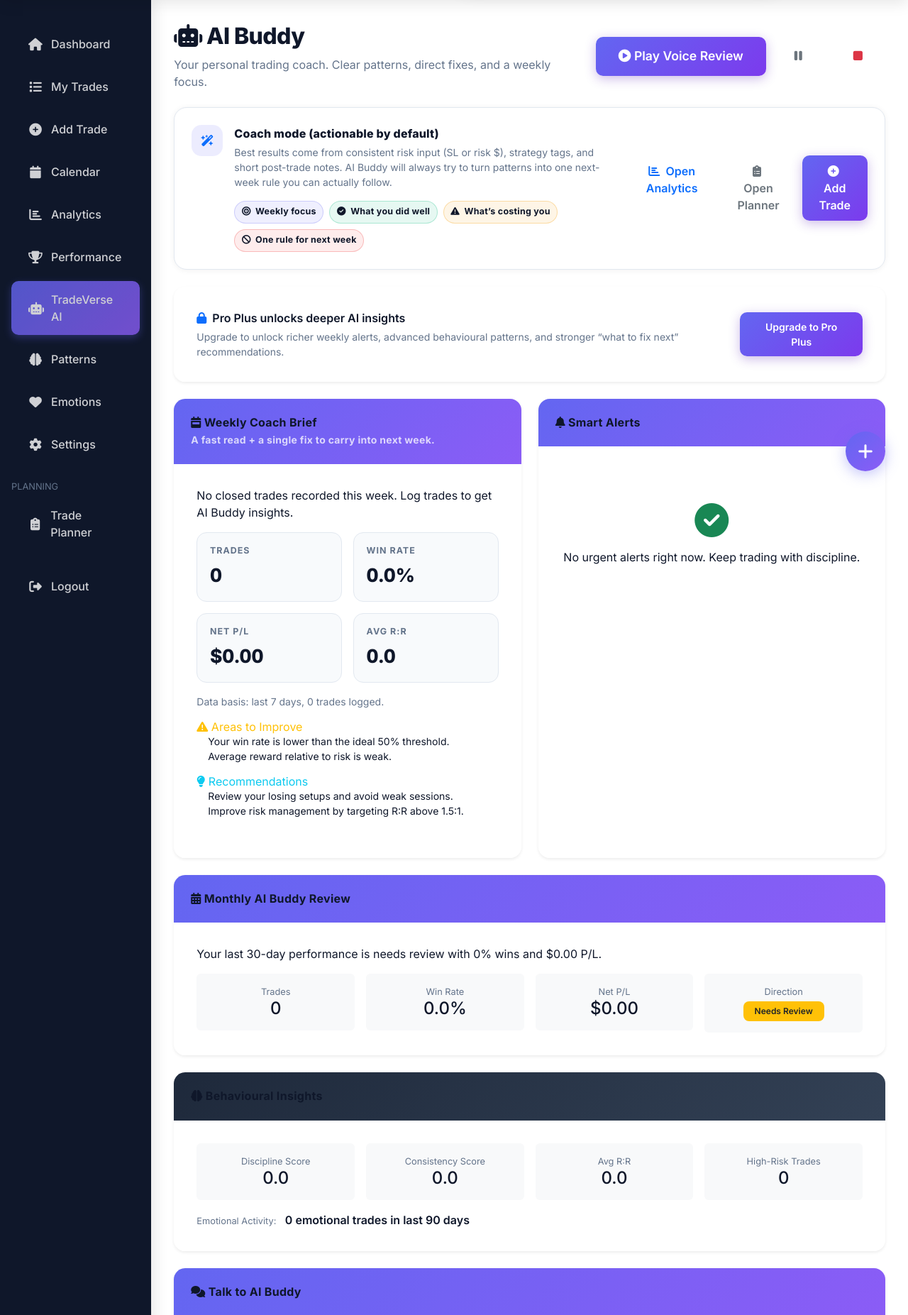
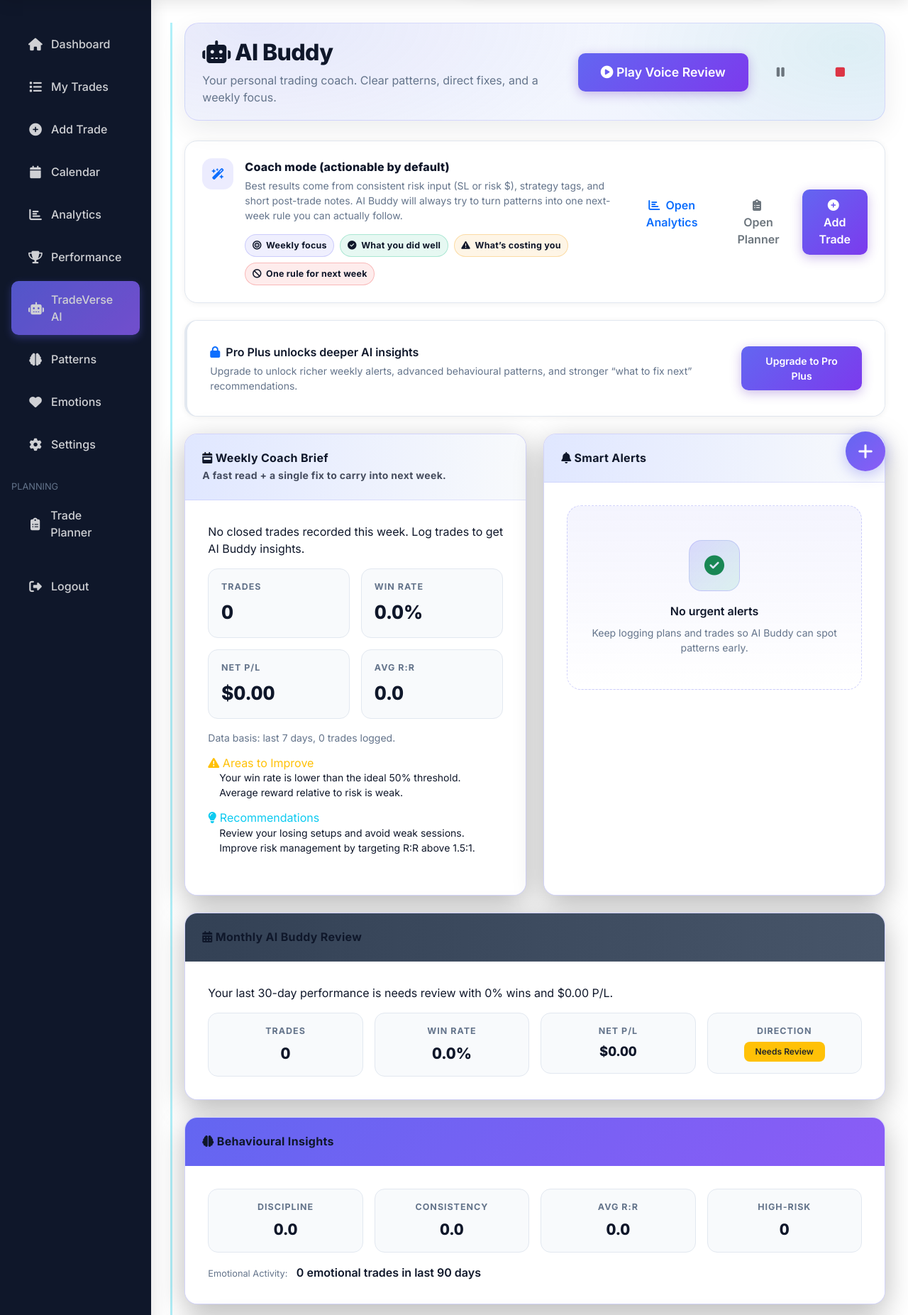
Before and after one commit to Nathan30302/TradeVerse, a Flask app: page /dashboard/ai in a window 1280 px wide; the page is wider, and only the part inside the window is pictured. Shown: the part 104-1957 px from the top of that part at 71% size. Run offline with Flask 3, Linux system fonts and the light colour scheme; the visitor is signed in with stand-in values (Sample User, id 1); data comes from the database, SQL or seed files in the repository; data that the repository does not hold is empty; some libraries are stand-ins or nearby versions.

Commit message:
feat(ui): hero header strip, AI cockpit panels, premium lists
Co-authored-by: Cursor <cursoragent@cursor.com>

```diff
--- a/app/templates/base.html
+++ b/app/templates/base.html
@@ -1184,6 +1184,99 @@
 
         .tv-surface.soft {
             box-shadow: 0 1px 8px rgba(0,0,0,0.06);
+        }
+
+        /* Hero-style header strip (dashboard, trades, planner, AI) */
+        .tv-page-hero {
+            position: relative;
+            border-radius: 20px;
+            padding: 1.35rem 1.5rem 1.25rem;
+            margin-bottom: 1.75rem;
+            overflow: hidden;
+            border: 1px solid rgba(99, 102, 241, 0.22);
+            background:
+                radial-gradient(900px 420px at 12% 0%, rgba(99, 102, 241, 0.14), transparent 55%),
+                radial-gradient(700px 380px at 92% 30%, rgba(16, 185, 129, 0.10), transparent 50%),
+                linear-gradient(135deg, rgba(15, 23, 42, 0.55) 0%, rgba(15, 23, 42, 0.35) 100%);
+            box-shadow: 0 14px 48px rgba(0, 0, 0, 0.22);
+        }
+
+        .tv-page-hero::before {
+            content: "";
+            position: absolute;
+            inset: 0;
+            background-image:
+                linear-gradient(rgba(255,255,255,0.045) 1px, transparent 1px),
+                linear-gradient(90deg, rgba(255,255,255,0.045) 1px, transparent 1px);
+            background-size: 28px 28px;
+            opacity: 0.4;
+            pointer-events: none;
+        }
+
+        .tv-page-hero .page-header {
+            margin-bottom: 0 !important;
+            position: relative;
+            z-index: 1;
+        }
+
+        .tv-page-hero .page-title {
+            text-shadow: 0 2px 24px rgba(0,0,0,0.35);
+        }
+
+        body[data-theme="light"] .tv-page-hero {
+            background:
+                radial-gradient(900px 420px at 10% 0%, rgba(99, 102, 241, 0.12), transparent 55%),
+                radial-gradient(700px 380px at 95% 25%, rgba(16, 185, 129, 0.08), transparent 50%),
+                linear-gradient(135deg, #f8fafc 0%, #eef2ff 100%);
+            border-color: rgba(99, 102, 241, 0.18);
+            box-shadow: 0 12px 36px rgba(15, 23, 42, 0.08);
+        }
+
+        body[data-theme="light"] .tv-page-hero .page-title {
+            color: #0f172a;
+            text-shadow: none;
+        }
+
+        body[data-theme="blue"] .tv-page-hero {
+            border-color: rgba(56, 189, 248, 0.28);
+        }
+
+        /* Tables: optional premium shell */
+        .table-container.tv-table-premium {
+            border: 1px solid rgba(99, 102, 241, 0.18);
+            box-shadow: 0 8px 32px rgba(0, 0, 0, 0.18);
+        }
+
+        .table-container.tv-table-premium .table thead th {
+            background: linear-gradient(180deg, var(--bg-secondary), var(--card-bg));
+            border-bottom: 1px solid rgba(99, 102, 241, 0.12);
+        }
+
+        .table-container.tv-table-premium .tv-clickrow:active {
+            background: rgba(99, 102, 241, 0.08);
+        }
+
+        /* Empty states */
+        .tv-empty-well {
+            padding: 2.75rem 1.5rem;
+            text-align: center;
+            border-radius: 20px;
+            border: 1px dashed rgba(99, 102, 241, 0.28);
+            background: linear-gradient(180deg, rgba(99, 102, 241, 0.07), transparent);
+        }
+
+        .tv-empty-well .tv-empty-icon {
+            width: 72px;
+            height: 72px;
+            margin: 0 auto 1rem;
+            border-radius: 18px;
+            display: flex;
+            align-items: center;
+            justify-content: center;
+            font-size: 1.75rem;
+            color: var(--primary-light, #7c3aed);
+            background: linear-gradient(135deg, rgba(99, 102, 241, 0.2), rgba(16, 185, 129, 0.12));
+            border: 1px solid rgba(99, 102, 241, 0.22);
         }
 
         .tv-chip {
--- a/app/templates/dashboard/ai.html
+++ b/app/templates/dashboard/ai.html
@@ -2,8 +2,60 @@
 
 {% block title %}AI Buddy - {{ app_name }}{% endblock %}
 
+{% block extra_css %}
+<style>
+  /* Cockpit / control-room framing for AI Buddy */
+  .tv-cockpit {
+    position: relative;
+  }
+  @media (min-width: 768px) {
+    .tv-cockpit {
+      border-left: 3px solid rgba(34, 211, 238, 0.35);
+      padding-left: 1.1rem;
+      margin-left: -0.35rem;
+    }
+  }
+  .tv-hud-panel {
+    border: 1px solid rgba(99, 102, 241, 0.28) !important;
+    box-shadow: 0 12px 40px rgba(0, 0, 0, 0.28), inset 0 1px 0 rgba(255,255,255,0.04);
+    border-radius: 18px;
+    overflow: hidden;
+  }
+  .tv-hud-panel > .card-header:not(.bg-primary):not(.bg-secondary):not(.bg-gradient-primary):not(.bg-dark) {
+    background: linear-gradient(90deg, rgba(30, 41, 59, 0.96), rgba(15, 23, 42, 0.92)) !important;
+    color: #f8fafc !important;
+    border-bottom: 1px solid rgba(99, 102, 241, 0.22) !important;
+  }
+  body[data-theme="light"] .tv-hud-panel > .card-header:not(.bg-primary):not(.bg-secondary):not(.bg-dark) {
+    background: linear-gradient(90deg, #e0e7ff, #f8fafc) !important;
+    color: #0f172a !important;
+    border-bottom: 1px solid rgba(99, 102, 241, 0.15) !important;
+  }
+  .tv-hud-panel > .card-header.bg-primary {
+    background: linear-gradient(90deg, #4f46e5, #6366f1) !important;
+    border-bottom: 1px solid rgba(255,255,255,0.12) !important;
+  }
+  .tv-hud-panel > .card-header.bg-secondary {
+    background: linear-gradient(90deg, #334155, #475569) !important;
+    border-bottom: 1px solid rgba(255,255,255,0.08) !important;
+  }
+  .tv-hud-panel > .card-header.bg-gradient-primary {
+    background: linear-gradient(90deg, #4f46e5, #7c3aed) !important;
+    color: #fff !important;
+    border-bottom: none !important;
+  }
+  .tv-cockpit .list-group-item {
+    background: var(--card-bg);
+    border-color: var(--card-border);
+    color: var(--text-primary);
+  }
+</style>
+{% endblock %}
+
 {% block content %}
-<div class="page-header mb-4">
+<div class="tv-cockpit">
+<div class="tv-page-hero">
+    <div class="page-header">
         <div class="row align-items-center">
             <div class="col">
                 <h1 class="page-title mb-2">
@@ -22,6 +74,7 @@
                     <button id="voiceStopBtn" class="btn btn-outline-danger btn-lg" type="button" title="Stop">
                         <i class="fas fa-stop"></i>
                     </button>
+                </div>
             </div>
         </div>
     </div>
@@ -57,7 +110,7 @@
 
 {% set sub = current_user.effective_subscription() %}
 {% if sub.tier not in ['pro_plus', 'elite', 'owner'] %}
-<div class="card border-0 shadow-sm mb-4" style="border-left: 4px solid #6366f1;">
+<div class="card tv-surface soft mb-4" style="border-left: 4px solid #6366f1;">
     <div class="card-body d-flex flex-column flex-md-row align-items-start align-items-md-center justify-content-between gap-3">
         <div>
             <div class="fw-semibold mb-1"><i class="fas fa-lock me-2 text-primary"></i>Pro Plus unlocks deeper AI insights</div>
@@ -100,7 +153,7 @@
 <div class="row g-4 mb-4">
 
     <div class="col-lg-6">
-        <div class="card border-0 shadow-sm h-100">
+        <div class="card border-0 h-100 tv-surface tv-hud-panel">
             <div class="card-header">
                 <h5 class="mb-0"><i class="fas fa-calendar-week"></i> Weekly Coach Brief</h5>
                 <div class="small opacity-75 mt-1">A fast read + a single fix to carry into next week.</div>
@@ -176,7 +229,7 @@
     </div>
 
     <div class="col-lg-6">
-        <div class="card border-0 shadow-sm h-100">
+        <div class="card border-0 h-100 tv-surface tv-hud-panel">
             <div class="card-header bg-gradient-primary text-white">
                 <h5 class="mb-0"><i class="fas fa-bell"></i> Smart Alerts</h5>
             </div>
@@ -194,9 +247,10 @@
                         {% endfor %}
                     </ul>
                 {% else %}
-                    <div class="text-center py-5">
-                        <i class="fas fa-check-circle fa-3x text-success mb-3"></i>
-                        <p class="mb-0">No urgent alerts right now. Keep trading with discipline.</p>
+                    <div class="tv-empty-well py-5">
+                        <div class="tv-empty-icon mx-auto"><i class="fas fa-check-circle text-success"></i></div>
+                        <p class="mb-0 fw-semibold">No urgent alerts</p>
+                        <p class="small tv-muted mb-0 mt-2">Keep logging plans and trades so AI Buddy can spot patterns early.</p>
                     </div>
                 {% endif %}
             </div>
@@ -212,7 +266,7 @@
 
     {% if best_strategy and best_strategy is mapping %}
     <div class="col-md-4">
-        <div class="card border-0 shadow-sm h-100">
+        <div class="card border-0 h-100 tv-surface soft">
             <div class="card-body text-center">
                 <i class="fas fa-trophy fa-2x text-warning mb-2"></i>
                 <h6 class="text-muted">Best Strategy</h6>
@@ -228,7 +282,7 @@
 
     {% if worst_strategy and worst_strategy is mapping %}
     <div class="col-md-4">
-        <div class="card border-0 shadow-sm h-100">
+        <div class="card border-0 h-100 tv-surface soft">
             <div class="card-body text-center">
                 <i class="fas fa-skull-crossbones fa-2x text-danger mb-2"></i>
                 <h6 class="text-muted">Weakest Strategy</h6>
@@ -244,7 +298,7 @@
 
     {% if best_instrument and best_instrument is mapping %}
     <div class="col-md-4">
-        <div class="card border-0 shadow-sm h-100">
+        <div class="card border-0 h-100 tv-surface soft">
             <div class="card-body text-center">
                 <i class="fas fa-chart-line fa-2x text-primary mb-2"></i>
                 <h6 class="text-muted">Best Instrument</h6>
@@ -264,7 +318,7 @@
 {# ------------------------------------------------------------------ #}
 {# Monthly Review                                                      #}
 {# ------------------------------------------------------------------ #}
-<div class="card border-0 shadow-sm mb-4">
+<div class="card border-0 mb-4 tv-surface tv-hud-panel">
     <div class="card-header bg-secondary text-white">
         <h5 class="mb-0"><i class="fas fa-calendar-alt"></i> Monthly AI Buddy Review</h5>
     </div>
@@ -272,27 +326,27 @@
         <p class="mb-3">{{ monthly_summary }}</p>
         <div class="row g-3">
             <div class="col-md-3 col-6">
-                <div class="insight-card bg-light p-3 rounded text-center">
-                    <small class="text-muted d-block">Trades</small>
-                    <div class="h4 mb-0">{{ monthly_stats.get('total_trades', 0) }}</div>
+                <div class="tv-kpi text-center">
+                    <div class="label">Trades</div>
+                    <div class="value" style="font-size:1.35rem">{{ monthly_stats.get('total_trades', 0) }}</div>
                 </div>
             </div>
             <div class="col-md-3 col-6">
-                <div class="insight-card bg-light p-3 rounded text-center">
-                    <small class="text-muted d-block">Win Rate</small>
-                    <div class="h4 mb-0">{{ (monthly_stats.get('win_rate', 0) | float) | round(1) }}%</div>
+                <div class="tv-kpi text-center">
+                    <div class="label">Win rate</div>
+                    <div class="value" style="font-size:1.35rem">{{ (monthly_stats.get('win_rate', 0) | float) | round(1) }}%</div>
                 </div>
             </div>
             <div class="col-md-3 col-6">
-                <div class="insight-card bg-light p-3 rounded text-center">
-                    <small class="text-muted d-block">Net P/L</small>
-                    <div class="h4 mb-0">{{ (monthly_stats.get('total_pnl', 0) | default(0)) | currency(current_user.preferred_currency) }}</div>
+                <div class="tv-kpi text-center">
+                    <div class="label">Net P/L</div>
+                    <div class="value" style="font-size:1.15rem">{{ (monthly_stats.get('total_pnl', 0) | default(0)) | currency(current_user.preferred_currency) }}</div>
                 </div>
             </div>
             <div class="col-md-3 col-6">
-                <div class="insight-card bg-light p-3 rounded text-center">
-                    <small class="text-muted d-block">Direction</small>
-                    <div class="h4 mb-0">
+                <div class="tv-kpi text-center">
+                    <div class="label">Direction</div>
+                    <div class="value" style="font-size:1rem">
                         <span class="badge {% if monthly_direction == 'improving' %}bg-success{% else %}bg-warning text-dark{% endif %}">
                             {{ monthly_direction | title }}
                         </span>
@@ -306,35 +360,35 @@
 {# ------------------------------------------------------------------ #}
 {# Behavioural Insights                                                #}
 {# ------------------------------------------------------------------ #}
-<div class="card border-0 shadow-sm mb-4">
-    <div class="card-header" style="background: linear-gradient(135deg,#1e293b,#334155); color:white;">
+<div class="card border-0 mb-4 tv-surface tv-hud-panel">
+    <div class="card-header bg-dark text-white border-0">
         <h5 class="mb-0"><i class="fas fa-brain"></i> Behavioural Insights</h5>
     </div>
     <div class="card-body">
         <div class="row g-3">
             <div class="col-md-3 col-6">
-                <div class="insight-card bg-light p-3 rounded text-center">
-                    <small class="text-muted d-block">Discipline Score</small>
-                    <div class="h4 mb-0">{{ bi.get('discipline_score', 0) | float | round(1) }}</div>
+                <div class="tv-kpi text-center">
+                    <div class="label">Discipline</div>
+                    <div class="value" style="font-size:1.35rem">{{ bi.get('discipline_score', 0) | float | round(1) }}</div>
                 </div>
             </div>
             <div class="col-md-3 col-6">
-                <div class="insight-card bg-light p-3 rounded text-center">
-                    <small class="text-muted d-block">Consistency Score</small>
-                    <div class="h4 mb-0">{{ bi.get('consistency_score', 0) | float | round(1) }}</div>
+                <div class="tv-kpi text-center">
+                    <div class="label">Consistency</div>
+                    <div class="value" style="font-size:1.35rem">{{ bi.get('consistency_score', 0) | float | round(1) }}</div>
                 </div>
             </div>
             <div class="col-md-3 col-6">
-                <div class="insight-card bg-light p-3 rounded text-center">
-                    <small class="text-muted d-block">Avg R:R</small>
-                    <div class="h4 mb-0">{{ bi_risk.get('avg_rr', 0) | float | round(2) }}</div>
+                <div class="tv-kpi text-center">
+                    <div class="label">Avg R:R</div>
+                    <div class="value" style="font-size:1.35rem">{{ bi_risk.get('avg_rr', 0) | float | round(2) }}</div>
                 </div>
             </div>
             <div class="col-md-3 col-6">
-                <div class="insight-card bg-light p-3 rounded text-center">
-                    <small class="text-muted d-block">High-Risk Trades</small>
+                <div class="tv-kpi text-center">
+                    <div class="label">High-risk</div>
                     {% set hrt = bi_risk.get('high_risk_trades', 0) %}
-                    <div class="h4 mb-0 {% if hrt > 0 %}text-danger{% endif %}">{{ hrt }}</div>
+                    <div class="value {% if hrt > 0 %}text-danger{% endif %}" style="font-size:1.35rem">{{ hrt }}</div>
                 </div>
             </div>
         </div>
@@ -360,7 +414,7 @@
 {# ------------------------------------------------------------------ #}
 {# Talk to AI Buddy                                                    #}
 {# ------------------------------------------------------------------ #}
-<div class="card border-0 shadow-sm mb-4">
+<div class="card border-0 mb-4 tv-surface tv-hud-panel">
     <div class="card-header bg-primary text-white">
         <h5 class="mb-0"><i class="fas fa-comments"></i> Talk to AI Buddy</h5>
     </div>
@@ -396,6 +450,7 @@
                 <div class="mt-3 small tv-muted"><em>Ask AI Buddy about your win rate, mistakes, best setups, or general trading questions.</em></div>
             </div>
             <div class="mt-3 d-flex flex-wrap gap-2" id="aiFollowUps"></div>
+        </div>
     </div>
 </div>
 </div>
--- a/app/templates/dashboard/index.html
+++ b/app/templates/dashboard/index.html
@@ -125,7 +125,8 @@
 {# ------------------------------------------------------------------ #}
 {# Page Header                                                         #}
 {# ------------------------------------------------------------------ #}
-<div class="page-header mb-5">
+<div class="tv-page-hero">
+    <div class="page-header">
         <div class="row align-items-center">
             <div class="col">
                 <h1 class="page-title mb-2">
@@ -137,6 +138,7 @@
                 <a href="{{ url_for('trade.add') }}" class="btn btn-primary btn-lg shadow-sm" aria-label="Add a new trade">
                     <i class="fas fa-plus-circle"></i> Add Trade
                 </a>
+            </div>
         </div>
     </div>
 </div>
@@ -247,7 +249,7 @@
 {# ------------------------------------------------------------------ #}
 <div class="row g-4 mb-4">
     <div class="col-12">
-        <div class="card">
+        <div class="card tv-surface">
             <div class="card-header d-flex justify-content-between align-items-center">
                 <div>
                     <h5 class="mb-0"><i class="fas fa-robot"></i> AI Buddy Pulse</h5>
```
Also changed, not shown: app/templates/planner/index.html (+12 -8 lines), app/templates/trade/list.html (+11 -9 lines). Lines whose indentation alone changed are shown as unchanged.
